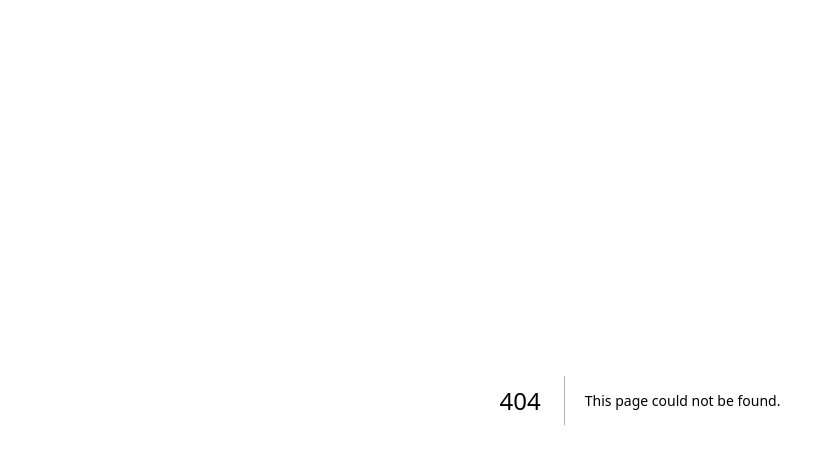
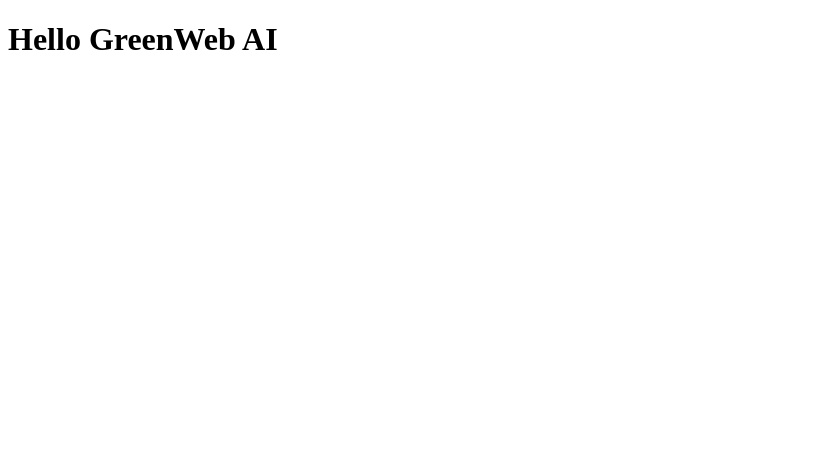
Before and after one commit to r01wsen/greenweb-ai-os, a Next.js app: page / in a window 1280 px wide. Before the commit this address had no page. Shown: the top 464 px of the page, without its empty margins (0-835 px from the left). Built offline with nearby package versions, Linux system fonts and the light colour scheme.

Commit message:
Add Page component with greeting message

```diff
--- /dev/null
+++ b/app/page.tsx
@@ -0,0 +1,3 @@
+export default function Page() {
+  return <h1>Hello GreenWeb AI</h1>
+}
```
